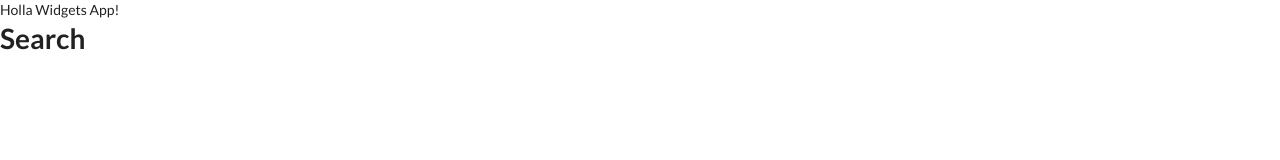
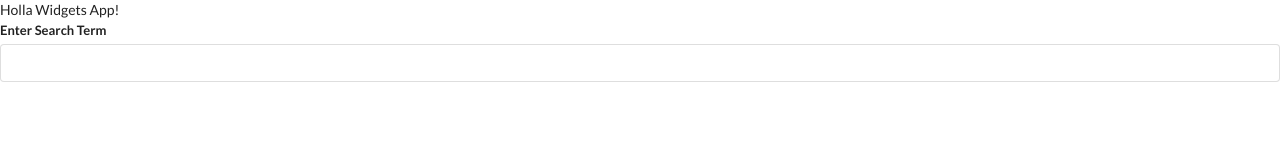
Before and after one commit to cforbes90/translate, a React (Create React App) app: page / in a window 1280 px wide. Shown: the top 160 px of the page. Built offline with nearby package versions, Linux system fonts and the light colour scheme.

Commit message:
Introduced useEffect state hook

```diff
--- a/src/components/Search.js
+++ b/src/components/Search.js
@@ -1,5 +1,28 @@
-import React from "react";
+import React, { useState, useEffect } from "react";
 const Search = () => {
-  return <h1> Search</h1>;
+  const [term, setTerm] = useState("");
+
+  console.log("I run with every render");
+  //useEffect for rerendering when code detects that 'term' has changed
+  //doesn't have to be arrow functions
+  //use effect will only run in one of 3 scenarios. it is the second argument that shows when it gets affected
+  //it is blank array, some array with elements, or no array at all
+  useEffect(() => {
+    console.log("I  run at initial render and every render");
+  }, [term]);
+  return (
+    <div>
+      <div className="ui form">
+        <div className=" field">
+          <label> Enter Search Term </label>
+          <input
+            value={term}
+            onChange={(e) => setTerm(e.target.value)}
+            className="input"
+          />
+        </div>
+      </div>
+    </div>
+  );
 };
 export default Search;
```
